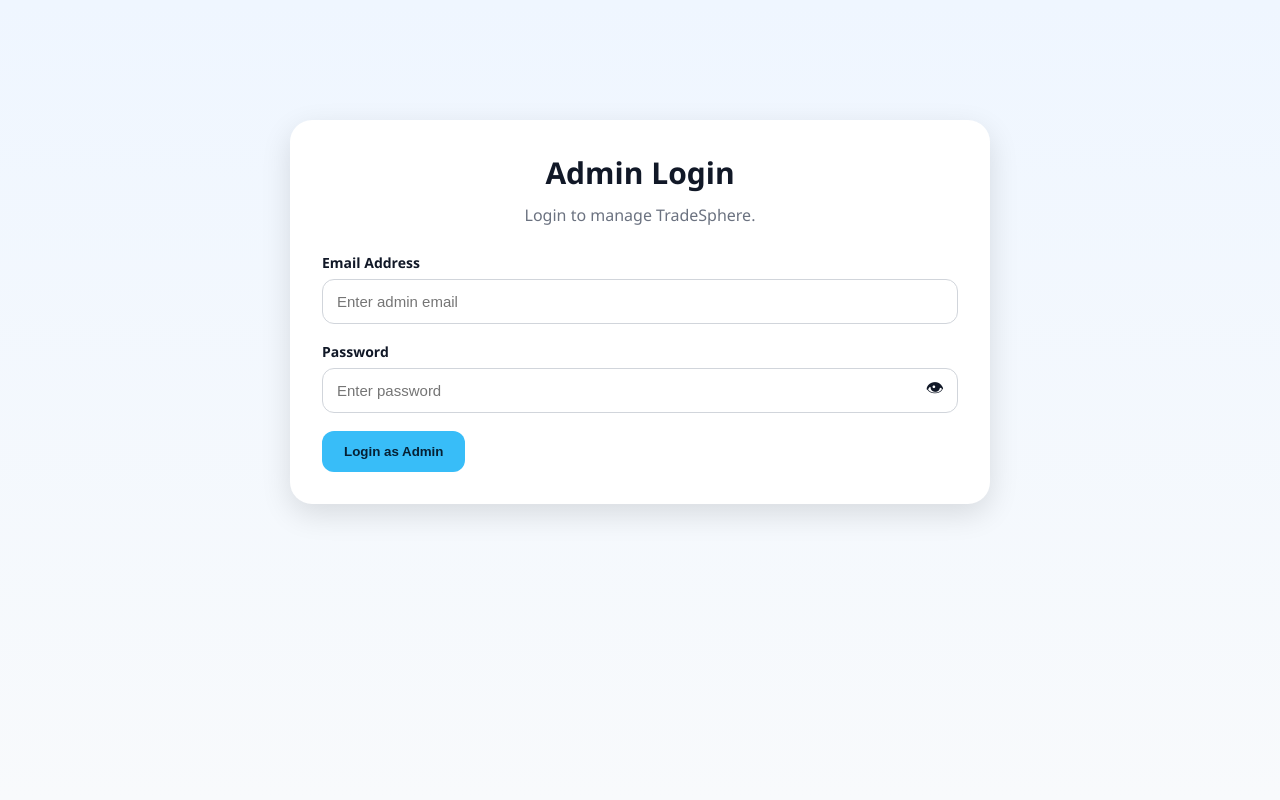
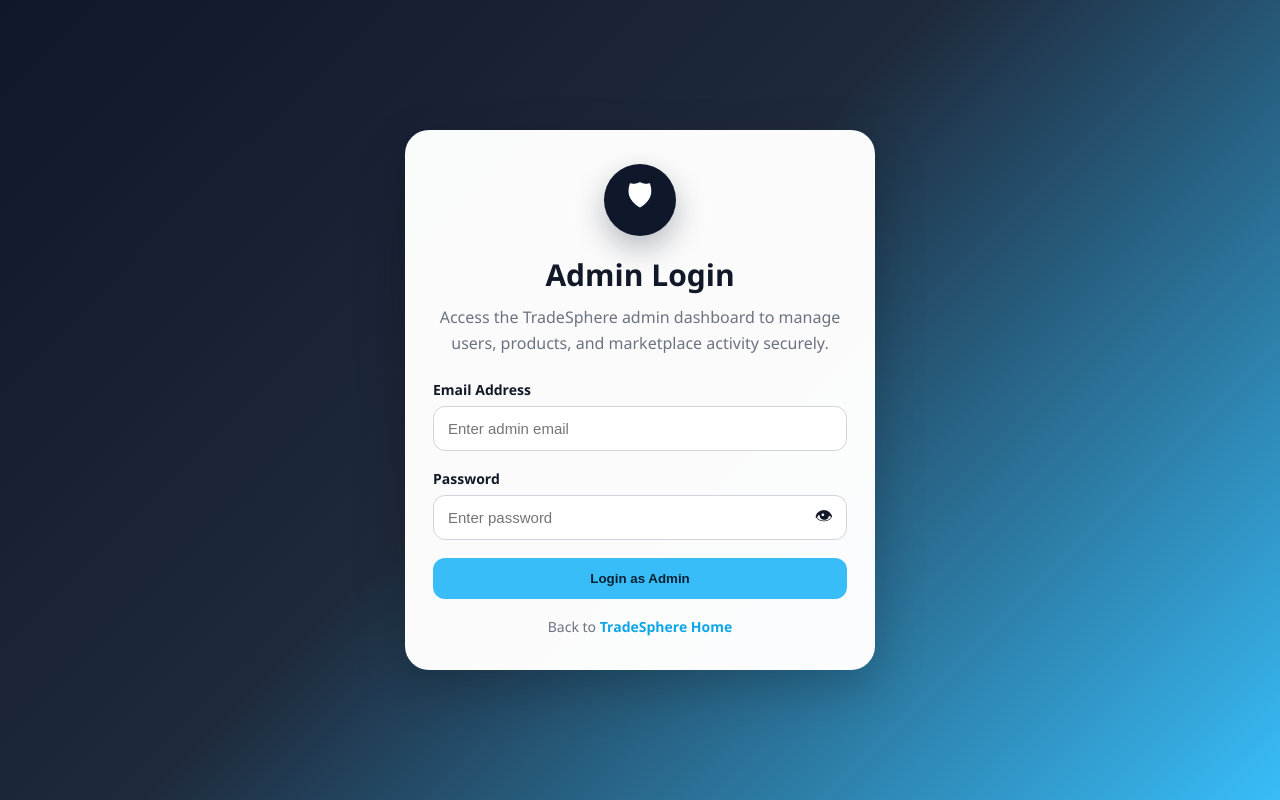
Before and after one commit to sushantkhanal45/TradeSphere-Ecommerce-Platform, a PHP site: page /TradeSphere/admin/admin_login.php in a window 1280 px wide. Run offline with PHP 8.4, Linux system fonts and the light colour scheme.

Commit message:
admin panel reforms

```diff
--- a/admin/admin_login.php
+++ b/admin/admin_login.php
@@ -43,8 +43,66 @@
     <title>Admin Login - TradeSphere</title>
     <link rel="stylesheet" href="../css/style.css">
     <style>
-        .password-wrap{position:relative;}
-        .password-wrap input{padding-right:50px;}
+        body{
+            margin:0;
+            min-height:100vh;
+            background:linear-gradient(135deg, #0f172a 0%, #1e293b 45%, #38bdf8 100%);
+            font-family:"Segoe UI", Arial, sans-serif;
+        }
+
+        .admin-login-wrap{
+            min-height:100vh;
+            display:flex;
+            align-items:center;
+            justify-content:center;
+            padding:30px 16px;
+        }
+
+        .admin-login-card{
+            width:100%;
+            max-width:470px;
+            background:rgba(255,255,255,0.98);
+            border-radius:24px;
+            box-shadow:0 18px 50px rgba(0,0,0,0.22);
+            padding:34px 28px;
+        }
+
+        .admin-top-badge{
+            width:72px;
+            height:72px;
+            border-radius:50%;
+            background:#0f172a;
+            color:white;
+            display:flex;
+            align-items:center;
+            justify-content:center;
+            font-size:30px;
+            margin:0 auto 18px;
+            box-shadow:0 12px 30px rgba(15,23,42,0.28);
+        }
+
+        .admin-login-card h2{
+            text-align:center;
+            margin:0 0 10px 0;
+            font-size:30px;
+            color:#111827;
+        }
+
+        .admin-login-card .helper{
+            text-align:center;
+            color:#6b7280;
+            margin-bottom:24px;
+            line-height:1.6;
+        }
+
+        .password-wrap{
+            position:relative;
+        }
+
+        .password-wrap input{
+            padding-right:50px;
+        }
+
         .toggle-eye{
             position:absolute;
             right:14px;
@@ -54,14 +112,36 @@
             user-select:none;
             font-size:18px;
         }
+
+        .admin-login-footer{
+            text-align:center;
+            margin-top:18px;
+            color:#6b7280;
+            font-size:14px;
+        }
+
+        .admin-login-footer a{
+            color:#0ea5e9;
+            text-decoration:none;
+            font-weight:600;
+        }
+
+        .admin-login-footer a:hover{
+            text-decoration:underline;
+        }
     </style>
 </head>
 <body>
 
-<div class="form-page">
-    <div class="form-card">
+<div class="admin-login-wrap">
+    <div class="admin-login-card">
+        <div class="admin-top-badge">🛡</div>
+
         <h2>Admin Login</h2>
-        <p class="helper">Login to manage TradeSphere.</p>
+        <p class="helper">
+            Access the TradeSphere admin dashboard to manage users, products,
+            and marketplace activity securely.
+        </p>
 
         <?php if ($error): ?>
             <div class="error-msg"><?php echo $error; ?></div>
@@ -82,9 +162,13 @@
             </div>
 
             <div class="form-actions">
-                <button type="submit" class="btn btn-primary">Login as Admin</button>
+                <button type="submit" class="btn btn-primary" style="width:100%;">Login as Admin</button>
             </div>
         </form>
+
+        <div class="admin-login-footer">
+            Back to <a href="../index.php">TradeSphere Home</a>
+        </div>
     </div>
 </div>
 
```
